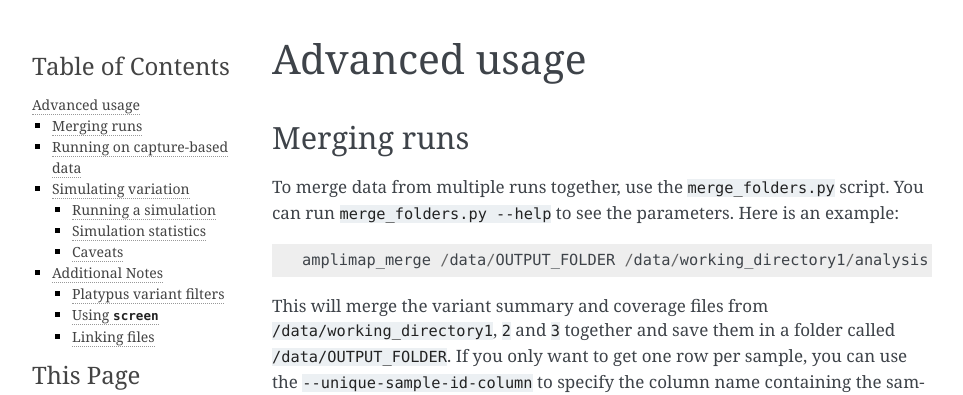
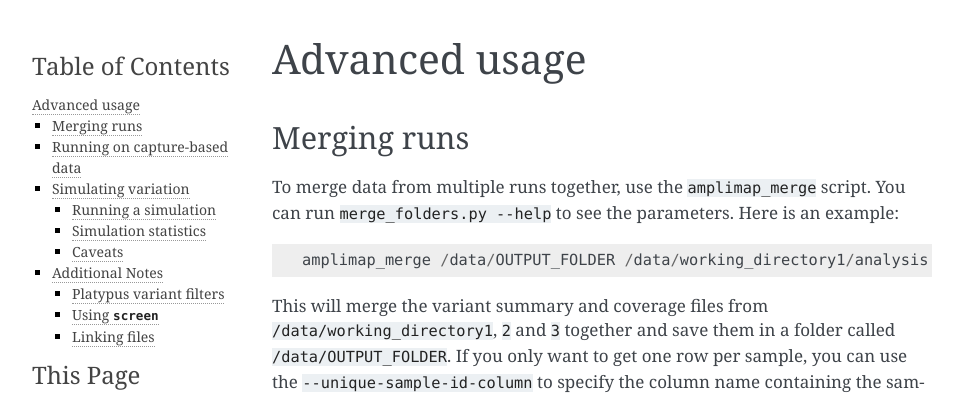
Before and after one commit to koelling/amplimap, a Sphinx documentation site: the page built from docs/advanced.rst, in a window 1280 px wide and 900 px high. Shown: the top 395 px of the window, without its empty margins (148-1111 px from the left). Built offline with Sphinx 7.4.7, drawn with Linux system fonts in a browser that asks for light colours.

Commit message:
fix name

```diff
--- a/docs/advanced.rst
+++ b/docs/advanced.rst
@@ -4,7 +4,7 @@ Advanced usage
 Merging runs
 ~~~~~~~~~~~~
 
-To merge data from multiple runs together, use the ``merge_folders.py``
+To merge data from multiple runs together, use the ``amplimap_merge``
 script. You can run ``merge_folders.py --help`` to see the parameters.
 Here is an example:
 
```
